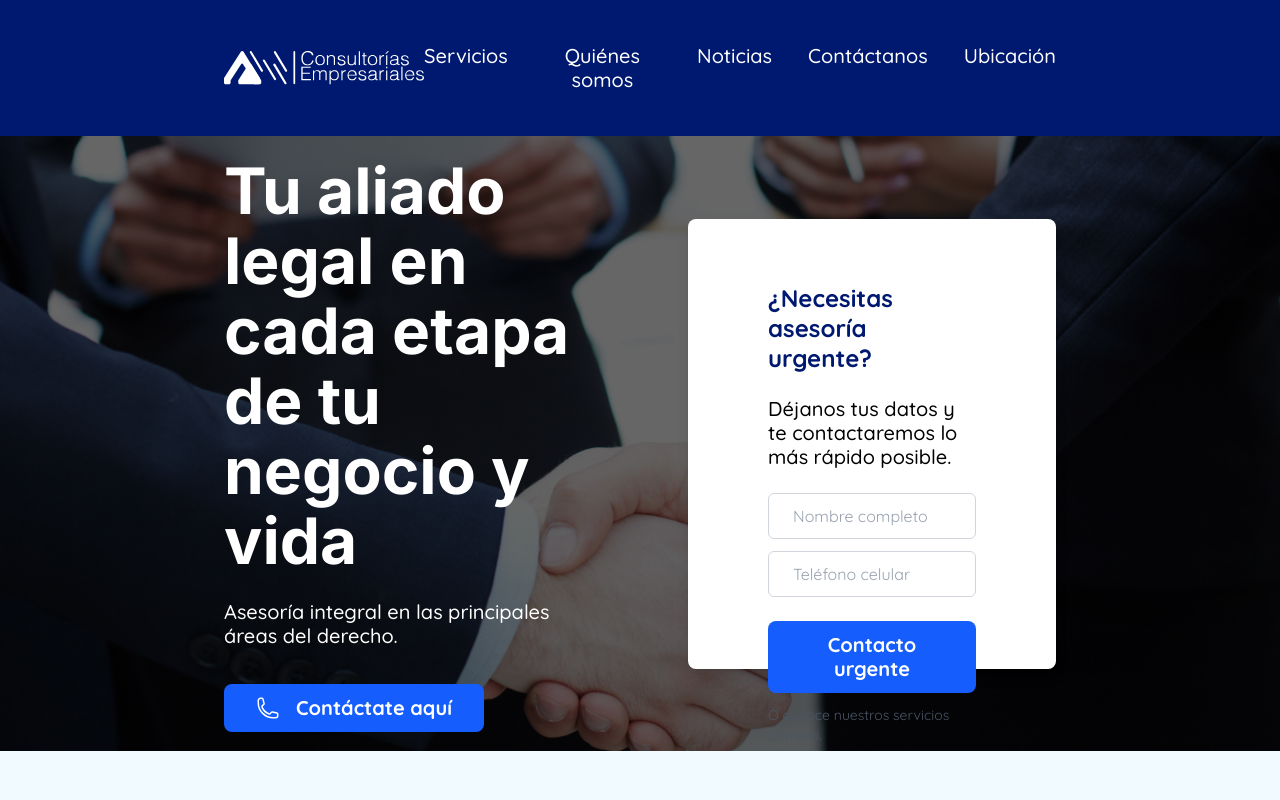
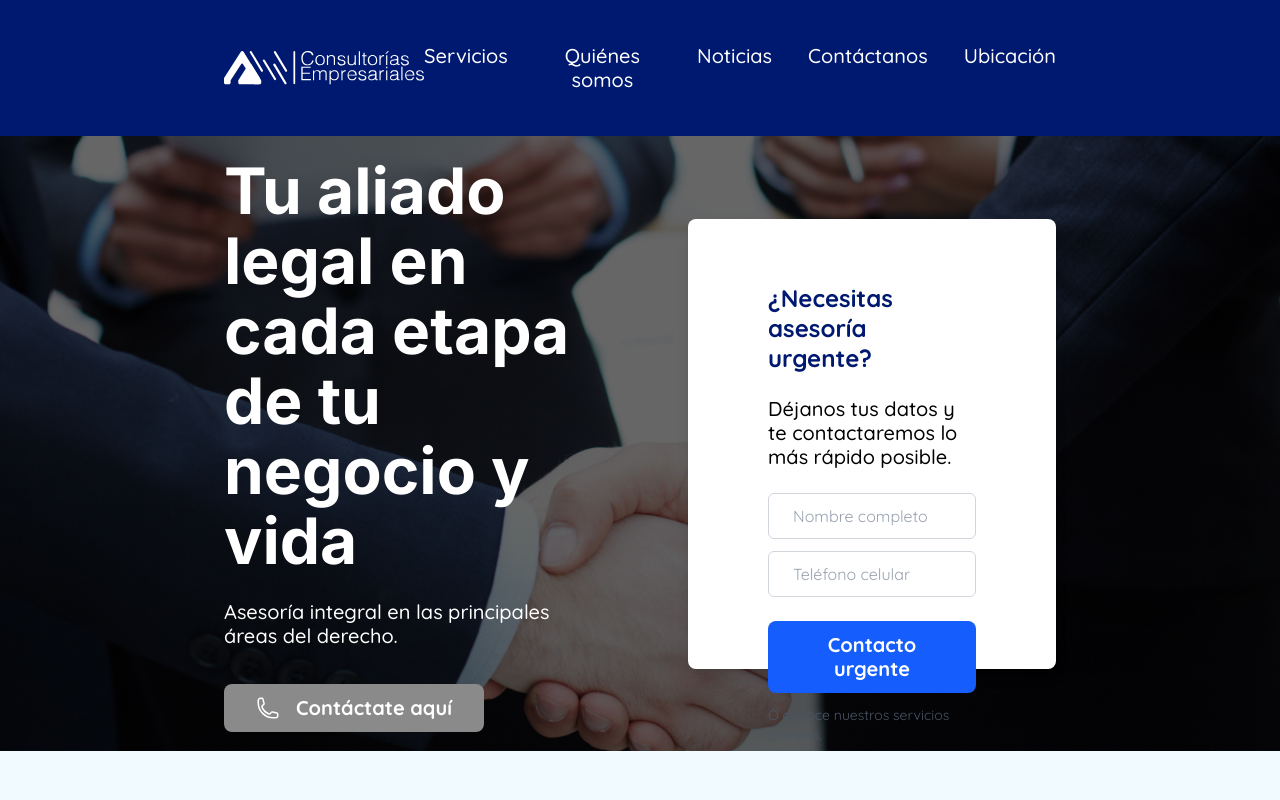
Before and after one commit to App-vance/appvance_legalmanager_web, a Next.js app: page / in a window 1280 px wide. Shown: the top 800 px of the page. Built offline with nearby package versions, Linux system fonts and the light colour scheme.

Commit message:
style: hover buttons, footer

```diff
--- a/modules/ConsultForm.tsx
+++ b/modules/ConsultForm.tsx
@@ -260,7 +260,7 @@ const ConsultForm = () => {
           )}
         </div>
 
-        <Button text="Enviar mi consulta" customClass="w-fit" />
+        <Button text="Enviar mi consulta" customClass="w-fit !bg-gray hover:!bg-secondary-blue transition-colors" />
       </form>
     </div>
   );
--- a/modules/Footer.tsx
+++ b/modules/Footer.tsx
@@ -10,7 +10,7 @@ const Footer = () => {
   return (
     <>
       <footer className="font-quicksand">
-        <div className="flex flex-col px-8 md:px-20 lg:px-56 py-10 bg-primary-blue text-white lg:flex-row lg:py-20">
+        <div className="flex flex-col px-8 md:px-20 lg:px-56 py-10 bg-primary-blue text-white xl:flex-row lg:py-20">
           <div className="flex-1 flex flex-col gap-5 mb-8 lg:mb-0">
             <div className='hidden lg:block lg:w-52 lg:h-9 lg:relative lg:mb-10'>
               <Link href="/">
@@ -40,7 +40,7 @@ const Footer = () => {
             </div>
             <p className="hidden lg:block lg:!text-small">&copy; {year} Consultorías Empresariales. Todos los derechos reservados. Diseño y desarrollo por Appvance.</p>
           </div>
-          <div className="flex-1 w-full">
+          <div className="flex-1 w-full lg:mt-10">
             <div className="w-full h-[21.25rem] lg:h-96 lg:w-[37.125rem] lg:ml-auto">
               <iframe
                 width="100%"
--- a/modules/Hero.tsx
+++ b/modules/Hero.tsx
@@ -17,7 +17,7 @@ const Hero = () => {
         </h3>
         <Button
           text="Contáctate aquí"
-          customClass="text-button bg-secondary-blue"
+          customClass="text-button !bg-gray hover:!bg-secondary-blue transition-colors"
           icon={<PhoneIcon className="h-6 w-6" />}
           onClick={() => console.log("Solicitar asesoría clicked")}
         />
```
